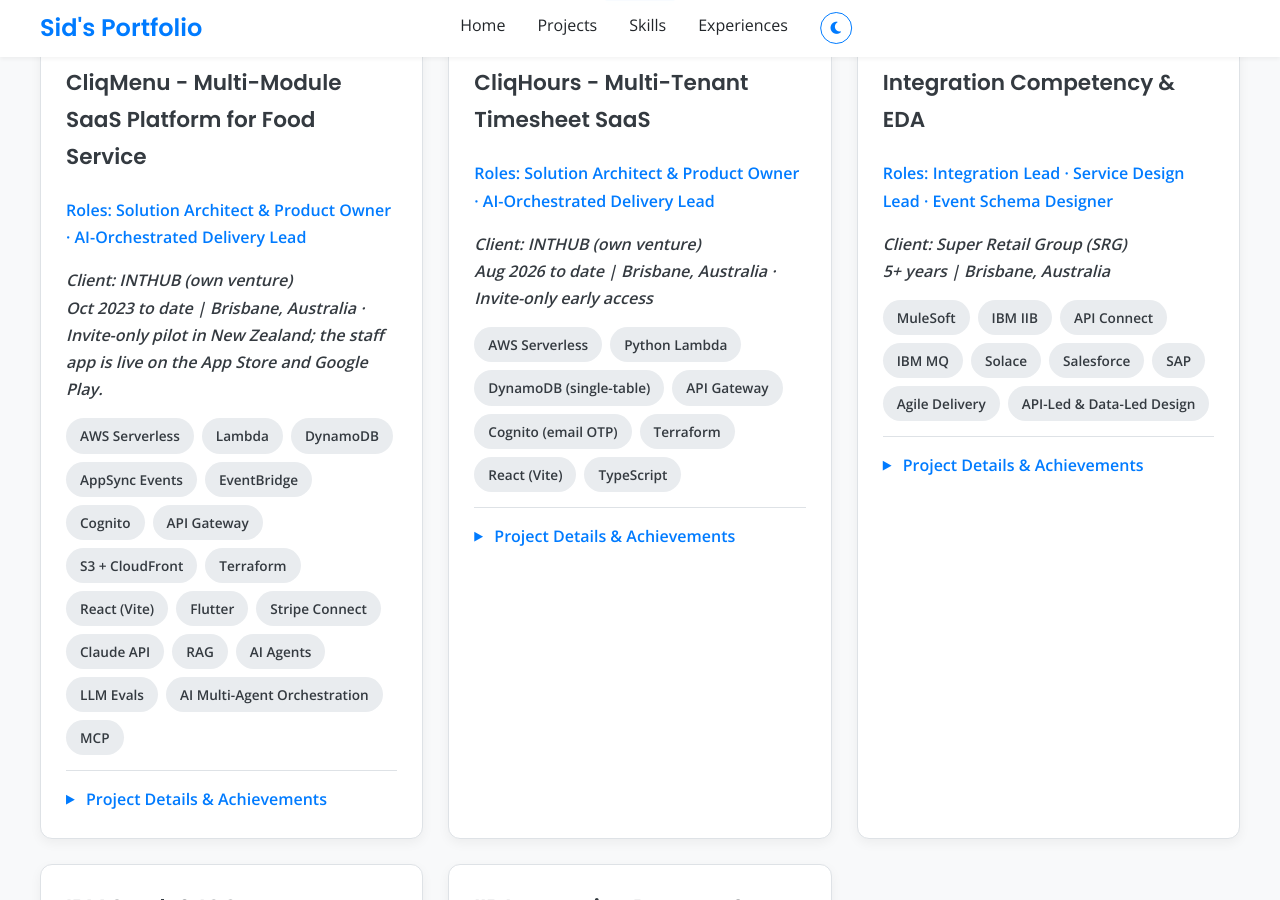
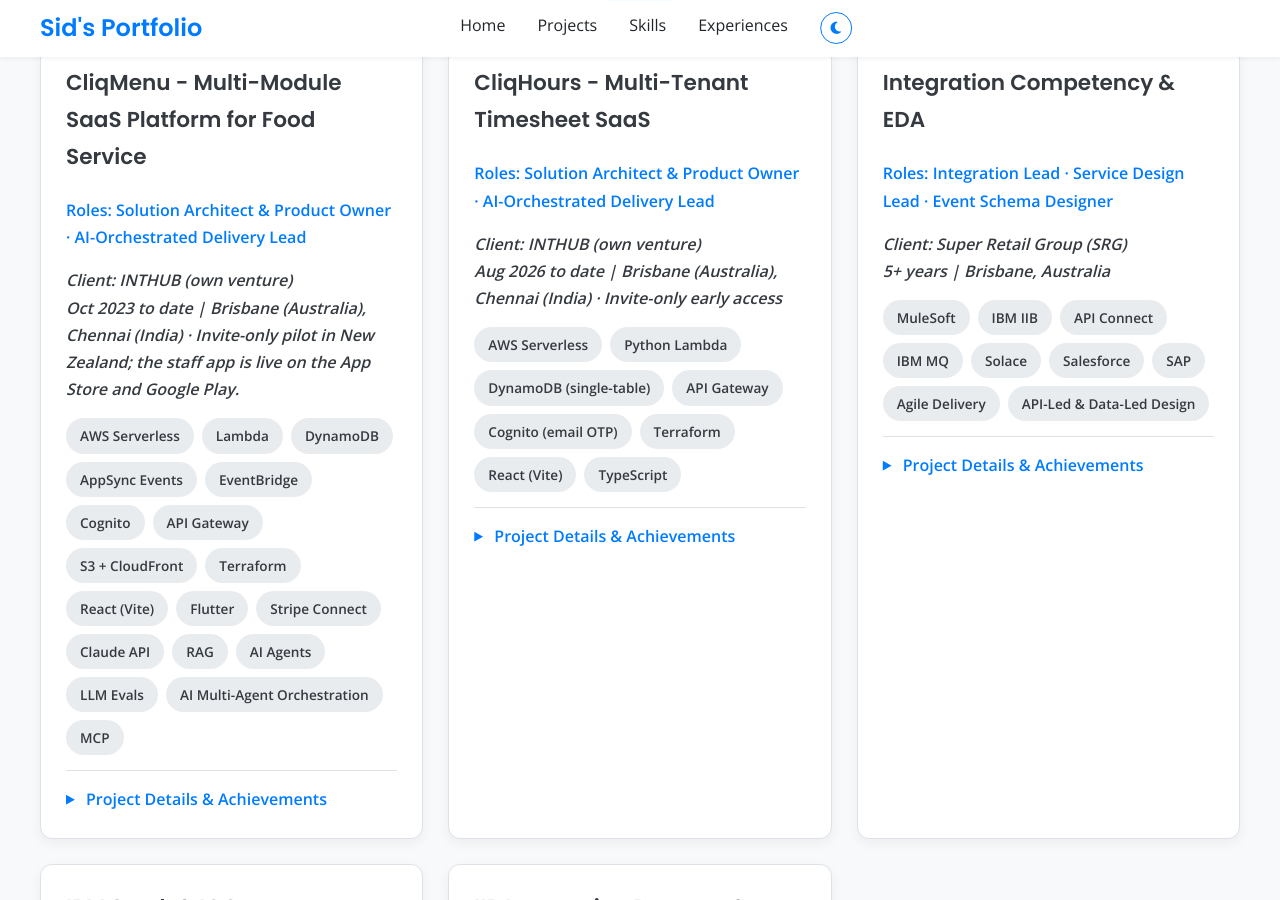
Before and after one commit to sid-inthub/sid-inthub.github.io, a Jekyll site: the page built from index.md, in a window 1280 px wide and 900 px high, scrolled down 1250 px. Built offline with Jekyll 4.4.1, drawn with Linux system fonts in a browser that asks for light colours.

Commit message:
content: CliqHours says five days from empty repositories; INTHUB role lines show both cities
Sid, 2026-11-03. Experience and both INTHUB project cards read 'Brisbane (Australia), Chennai (India)' (SRG and Sunsuper keep Brisbane); the CliqHours first-version line says 'empty repositories to production in five days' in Experience and Projects, matching sid.inthub.com.au and the inthub.com.au post. Committed only: Claude cannot push this repo, so the push, the PR and the merge are Sid's.

Co-Authored-By: Claude Sonnet 5.5 <noreply@anthropic.com>

```diff
--- a/_includes/section-experience.html
+++ b/_includes/section-experience.html
@@ -9,7 +9,7 @@
                 <h3 class="experience-name">INTHUB - CliqMenu &amp; CliqHours</h3>
                 <p class="experience-role">Roles: Solution Architect &amp; Product Owner &middot;
                     AI-Orchestrated Delivery Lead</p>
-                <p class="experience-issuer">Oct ‘23 to date | Brisbane, Australia</p>
+                <p class="experience-issuer">Oct ‘23 to date | Brisbane (Australia), Chennai (India)</p>
                 <p class="experience-tech" style="margin-top: 10px; font-style: italic; color: var(--text-muted);">
                     <strong>Stack (code delivered with AI agents):</strong> AWS Serverless (Lambda, DynamoDB, AppSync Events, EventBridge, Cognito, API
                     Gateway, S3+CloudFront), Terraform, Python, React (Vite, TypeScript), Flutter, Stripe Connect; AI
--- a/_includes/section-projects.html
+++ b/_includes/section-projects.html
@@ -7,7 +7,7 @@
                 <h3 class="project-title">CliqMenu - Multi-Module SaaS Platform for Food Service</h3>
                 <p class="project-role">Roles: Solution Architect &amp; Product Owner &middot;
                     AI-Orchestrated Delivery Lead</p>
-                <p class="project-client">Client: INTHUB (own venture)<br /><em>Oct 2023 to date | Brisbane, Australia
+                <p class="project-client">Client: INTHUB (own venture)<br /><em>Oct 2023 to date | Brisbane (Australia), Chennai (India)
                         &middot; Invite-only pilot in New Zealand; the staff app is live on the App Store and Google Play.</em></p>
                 <div class="project-tech">
                     <span class="tech-tag">AWS Serverless</span>
@@ -87,7 +87,7 @@
                 <h3 class="project-title">CliqHours - Multi-Tenant Timesheet SaaS</h3>
                 <p class="project-role">Roles: Solution Architect &amp; Product Owner &middot;
                     AI-Orchestrated Delivery Lead</p>
-                <p class="project-client">Client: INTHUB (own venture)<br /><em>Aug 2026 to date | Brisbane, Australia
+                <p class="project-client">Client: INTHUB (own venture)<br /><em>Aug 2026 to date | Brisbane (Australia), Chennai (India)
                         &middot; Invite-only early access</em></p>
                 <div class="project-tech">
                     <span class="tech-tag">AWS Serverless</span>
```
Also changed, not shown: other parts of _includes/section-experience.html (+2 -2 lines), other parts of _includes/section-projects.html (+1 -1 lines).
